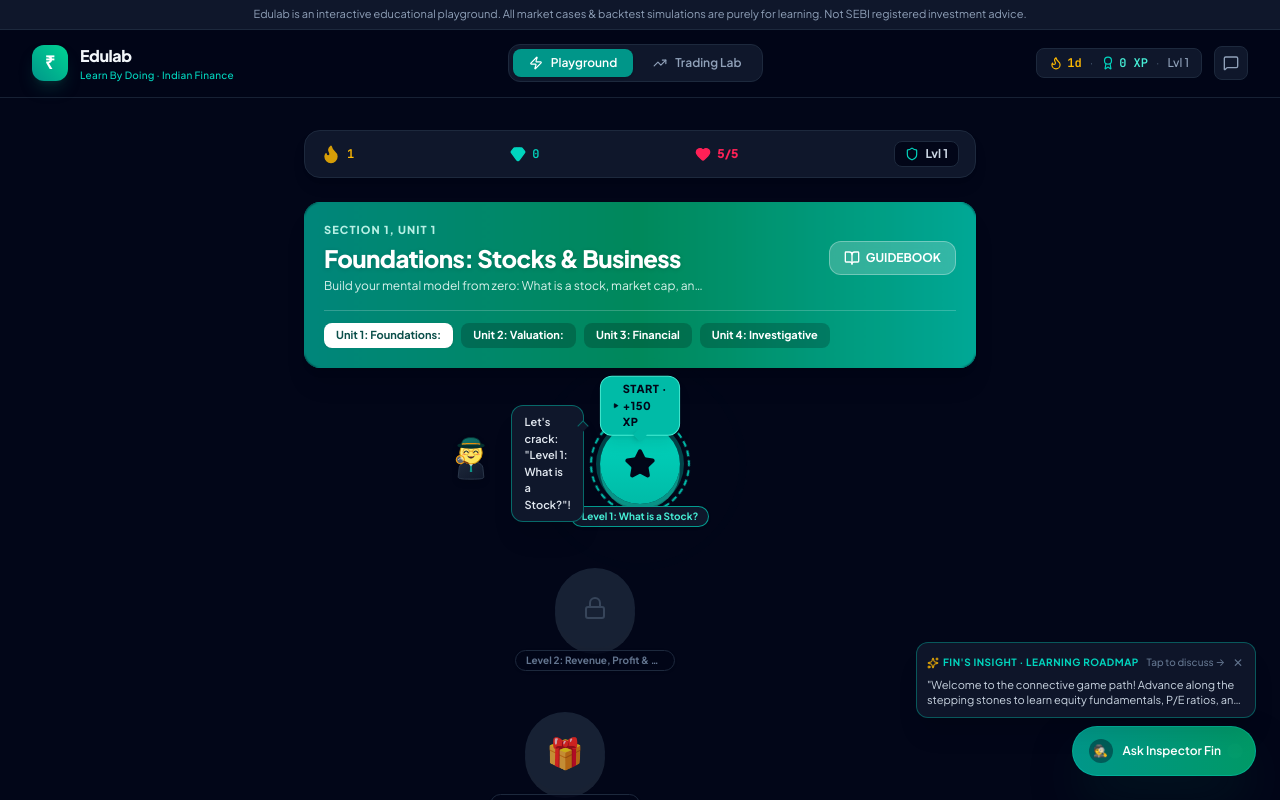
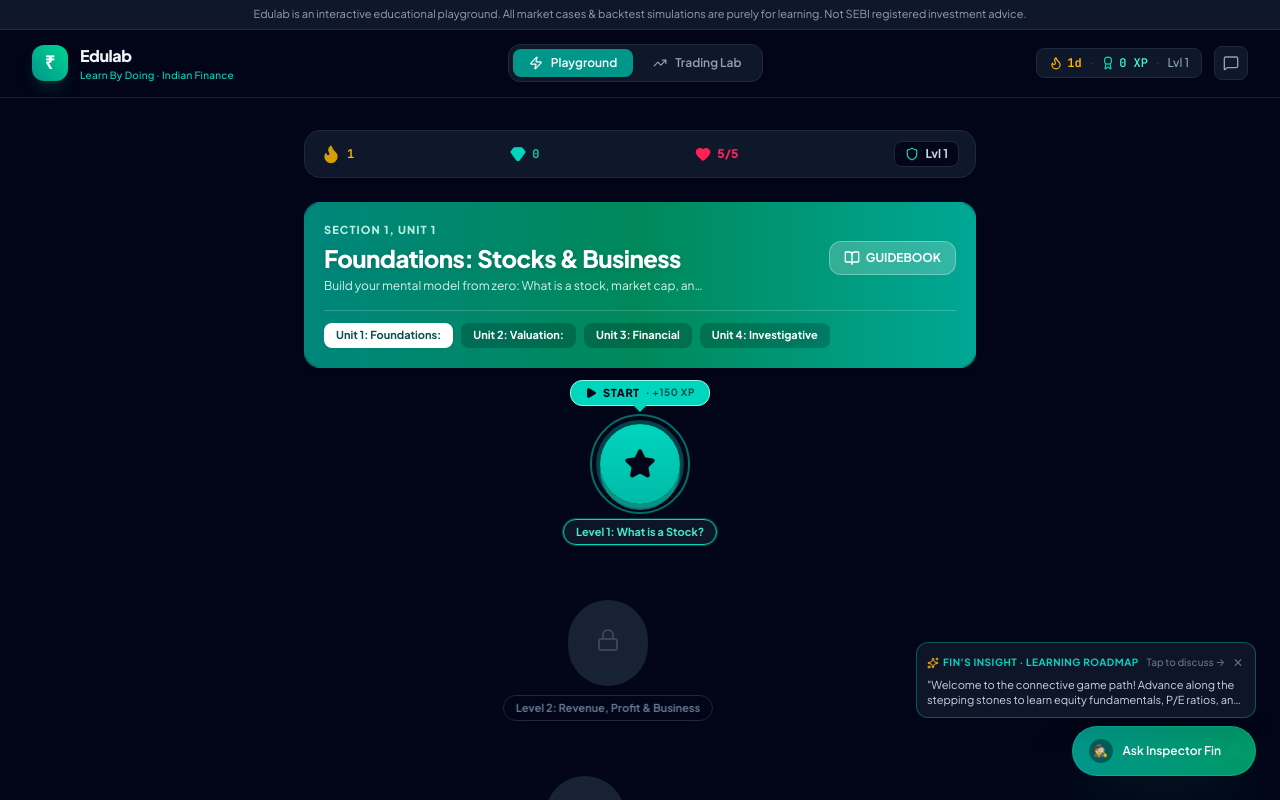
Before and after one commit to Tharunkumar1411/eduLab-prototype, a React (Vite) app: page / in a window 1280 px wide. Shown: the top 800 px of the page. Built offline with nearby package versions, Linux system fonts and the light colour scheme.

Commit message:
refactor(playground): adjust serpentine path layout
Updated node spacing, horizontal offsets, and stroke width to improve visual flow and alignment in the connective game path.

```diff
--- a/src/components/playground/ConnectiveGamePath.tsx
+++ b/src/components/playground/ConnectiveGamePath.tsx
@@ -78,9 +78,9 @@ export const ConnectiveGamePath: React.FC<ConnectiveGamePathProps> = ({
 
   const currentUnit = LEARNING_UNITS.find(u => u.id === activeUnitId) || LEARNING_UNITS[0];
 
-  // Alternating horizontal horizontal offsets for the serpentine path
+  // Alternating horizontal offsets for the serpentine path
   // [0 = center, -1 = left, -2 = far-left, 0 = center, 1 = right, 2 = far-right]
-  const offsetPattern = [0, -45, -75, -45, 0, 45, 75, 45];
+  const offsetPattern = [0, -32, -55, -32, 0, 32, 55, 32];
   const getNodeOffset = (index: number) => {
     return offsetPattern[index % offsetPattern.length];
   };
@@ -195,10 +195,10 @@ export const ConnectiveGamePath: React.FC<ConnectiveGamePathProps> = ({
           {currentUnit.nodes.map((node, i) => {
             if (i === currentUnit.nodes.length - 1) return null;
             const nextNode = currentUnit.nodes[i + 1];
-            const y1 = i * 110 + 40;
-            const y2 = (i + 1) * 110 + 40;
-            const x1 = 50 + getNodeOffset(node.nodeIndex) * 0.25;
-            const x2 = 50 + getNodeOffset(nextNode.nodeIndex) * 0.25;
+            const y1 = i * 155 + 46;
+            const y2 = (i + 1) * 155 + 46;
+            const x1 = 50 + getNodeOffset(node.nodeIndex) * 0.22;
+            const x2 = 50 + getNodeOffset(nextNode.nodeIndex) * 0.22;
 
             return (
               <path
@@ -206,7 +206,7 @@ export const ConnectiveGamePath: React.FC<ConnectiveGamePathProps> = ({
                 d={`M ${x1}% ${y1}px C ${x1}% ${(y1 + y2) / 2}px, ${x2}% ${(y1 + y2) / 2}px, ${x2}% ${y2}px`}
                 fill="none"
                 stroke="#334155"
-                strokeWidth="12"
+                strokeWidth="10"
                 strokeLinecap="round"
                 strokeDasharray="4 8"
               />
@@ -215,7 +215,7 @@ export const ConnectiveGamePath: React.FC<ConnectiveGamePathProps> = ({
         </svg>
 
         {/* Nodes Column */}
-        <div className="relative z-10 w-full flex flex-col items-center space-y-16">
+        <div className="relative z-10 w-full flex flex-col items-center space-y-22 sm:space-y-24">
           {currentUnit.nodes.map((node, idx) => {
             const isCompleted = completedNodeIds.includes(node.id);
             const isActive = activeNode?.id === node.id;
@@ -232,24 +232,22 @@ export const ConnectiveGamePath: React.FC<ConnectiveGamePathProps> = ({
                   transform: `translateX(${horizontalOffset}px)`,
                 }}
               >
-                {/* Active Halo & START Bubble */}
+                {/* Active START Speech Bubble */}
                 {isActive && (
-                  <div className="absolute -top-12 z-20 flex flex-col items-center animate-bounce-subtle pointer-events-none">
-                    <div className="bg-teal-500 text-slate-950 font-black text-[11px] px-3 py-1 rounded-xl shadow-lg border border-teal-300 flex items-center gap-1 uppercase tracking-wider">
-                      <Play className="w-3 h-3 fill-slate-950" />
-                      <span>START · +{node.xpReward} XP</span>
+                  <div className="absolute -top-11 z-20 flex flex-col items-center pointer-events-none animate-bounce-subtle">
+                    <div className="bg-teal-400 text-slate-950 font-black text-[11px] px-3.5 py-1 rounded-xl shadow-lg border border-teal-200 flex items-center gap-1.5 whitespace-nowrap uppercase tracking-wider">
+                      <Play className="w-3 h-3 fill-slate-950 shrink-0" />
+                      <span>START</span>
+                      <span className="text-[10px] font-bold text-teal-950/80">· +{node.xpReward} XP</span>
                     </div>
                     {/* Small triangle arrow */}
-                    <div className="w-2.5 h-2.5 bg-teal-500 transform rotate-45 -mt-1.5 shadow-md" />
+                    <div className="w-2.5 h-2.5 bg-teal-400 transform rotate-45 -mt-1.5 shadow-xs" />
                   </div>
                 )}
 
-                {/* Concentric Halo Ring for Active Node (Just like Duolingo screenshot!) */}
+                {/* Clean, Subtle Glow Ring for Active Node */}
                 {isActive && (
-                  <div className="absolute -inset-3.5 rounded-full border-4 border-teal-400/80 animate-ping opacity-30 pointer-events-none" />
-                )}
-                {isActive && (
-                  <div className="absolute -inset-2.5 rounded-full border-2 border-dashed border-teal-400/90 pointer-events-none animate-spin [animation-duration:14s]" />
+                  <div className="absolute -inset-2.5 rounded-full border-2 border-teal-400/60 animate-pulse pointer-events-none" />
                 )}
 
                 {/* 3D Round Node Button */}
@@ -281,16 +279,16 @@ export const ConnectiveGamePath: React.FC<ConnectiveGamePathProps> = ({
                 </button>
 
                 {/* Node Title Label under button */}
-                <div className="absolute top-[82px] z-10 text-center pointer-events-none w-40 -translate-x-1/2 left-1/2">
+                <div className="absolute top-[88px] sm:top-[94px] z-10 text-center pointer-events-none -translate-x-1/2 left-1/2">
                   <span
-                    className={`inline-block px-2.5 py-0.5 rounded-full text-[10px] font-bold truncate max-w-[160px] border shadow-sm ${
+                    className={`inline-block px-3 py-1 rounded-full text-[11px] font-bold border shadow-md backdrop-blur-md whitespace-nowrap ${
                       node.type === 'case'
-                        ? 'bg-amber-950/90 border-amber-600/60 text-amber-300'
+                        ? 'bg-amber-950/90 border-amber-500/60 text-amber-300'
                         : isCompleted
-                        ? 'bg-slate-900/90 border-slate-750 text-slate-300'
+                        ? 'bg-slate-900/95 border-slate-750 text-slate-300'
                         : isActive
-                        ? 'bg-slate-900 border-teal-500/80 text-teal-300'
-                        : 'bg-slate-950/80 border-slate-800 text-slate-500'
+                        ? 'bg-slate-900/95 border-teal-400 text-teal-300 ring-1 ring-teal-400/30'
+                        : 'bg-slate-950/85 border-slate-800 text-slate-500'
                     }`}
                   >
                     {node.type === 'case' ? (
@@ -305,31 +303,10 @@ export const ConnectiveGamePath: React.FC<ConnectiveGamePathProps> = ({
 
                 {/* Completed 3 Mini Stars underneath */}
                 {isCompleted && node.type !== 'chest' && (
-                  <div className="absolute -bottom-7 flex items-center gap-0.5">
+                  <div className="absolute -bottom-8 flex items-center gap-0.5">
                     <Star className="w-3 h-3 fill-amber-400 text-amber-400" />
                     <Star className="w-3.5 h-3.5 fill-amber-400 text-amber-400 -translate-y-0.5" />
                     <Star className="w-3 h-3 fill-amber-400 text-amber-400" />
-                  </div>
-                )}
-
-                {/* Side Character Mascot (Inspector Fin) standing on the road next to the active node */}
-                {isActive && (
-                  <div
-                    className={`absolute hidden md:flex items-center gap-2 z-20 ${
-                      horizontalOffset < 0 ? 'left-24' : 'right-24'
-                    }`}
-                  >
-                    <div className="w-16 h-16 shrink-0">
-                      <CharacterMentor size="sm" state="happy" />
-                    </div>
-                    <div className="bg-slate-900 border border-teal-500/50 rounded-xl px-3 py-2 text-[11px] text-slate-200 font-semibold shadow-xl max-w-[160px] relative">
-                      <div
-                        className={`absolute top-4 w-2 h-2 bg-slate-900 border-t border-l border-teal-500/50 transform rotate-45 ${
-                          horizontalOffset < 0 ? '-left-1' : '-right-1'
-                        }`}
-                      />
-                      <span>Let's crack: "{node.title}"!</span>
-                    </div>
                   </div>
                 )}
               </div>
```
